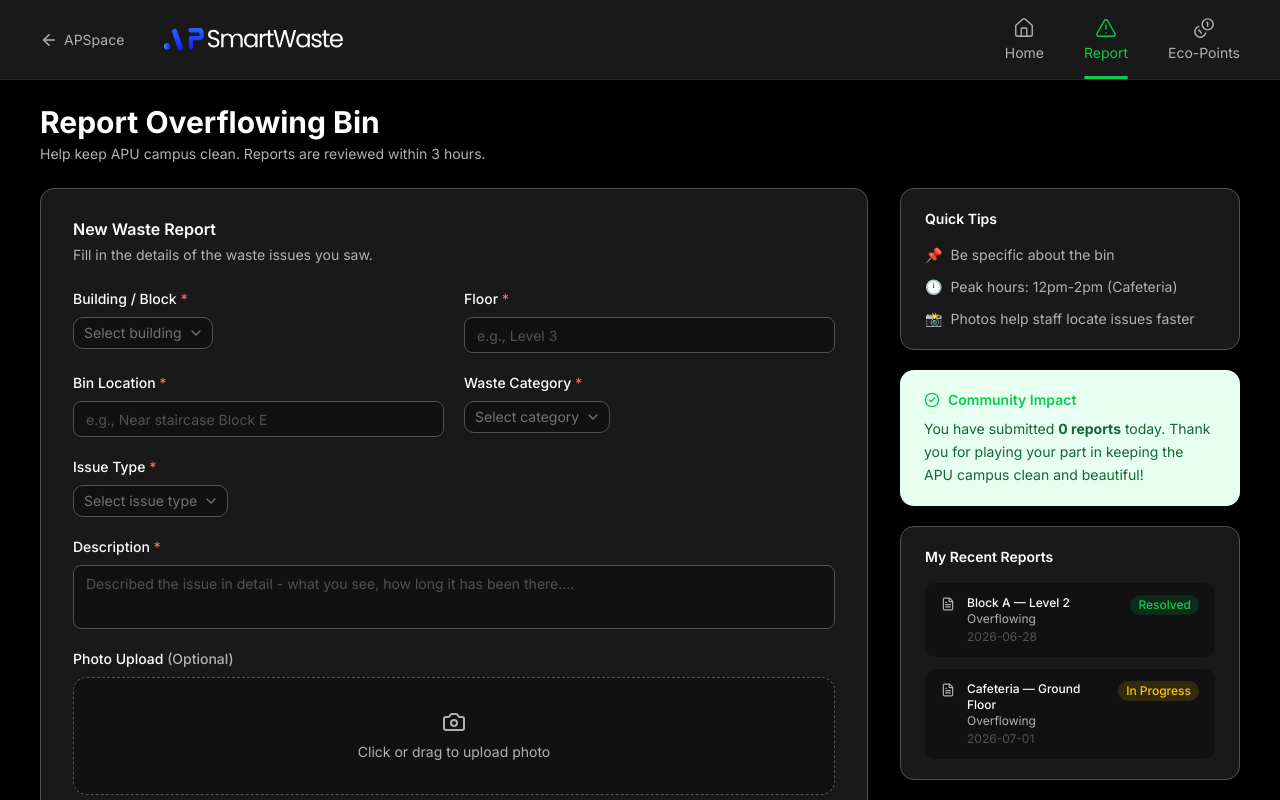
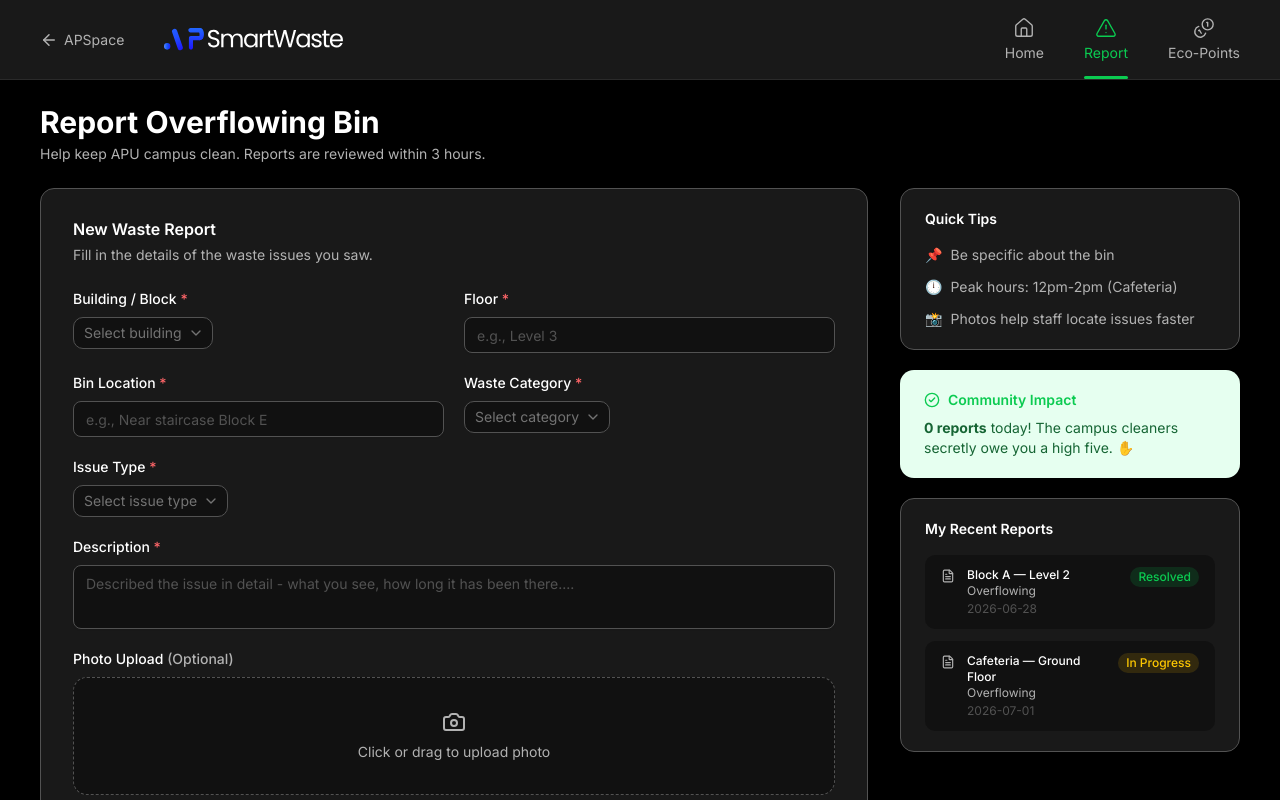
Before and after one commit to sevenpluseight/apu_gci_apsmartwaste, a Next.js app: page /student/report-overflow in a window 1280 px wide. Built offline with nearby package versions, Linux system fonts and the light colour scheme.

Commit message:
refactor: update message for submitted reports to enhance user engagement

```diff
--- a/src/app/student/report-overflow/page.tsx
+++ b/src/app/student/report-overflow/page.tsx
@@ -257,8 +257,8 @@ export default function ReportOverflowPage() {
               <CircleCheck size={16} />
               Community Impact
             </div>
-            <p className="text-sm leading-relaxed text-[#166534]">
-              You have submitted <span className="font-bold">{reportsToday} reports</span> today. Thank you for playing your part in keeping the APU campus clean and beautiful!
+            <p className="text-sm text-[#166534]">
+              <span className="font-bold">{reportsToday} reports</span> today! The campus cleaners secretly owe you a high five. ✋
             </p>
           </div>
 
```
